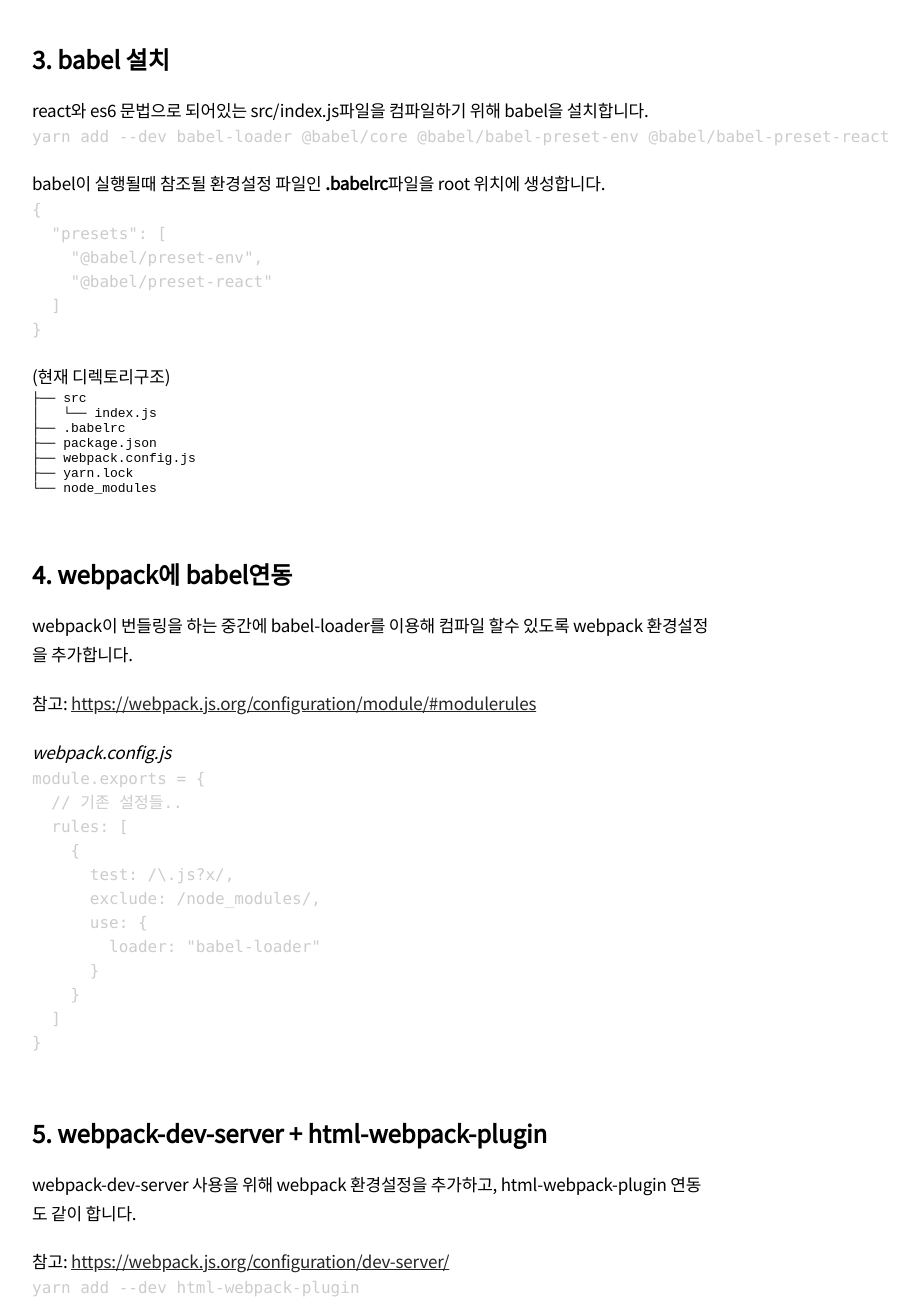
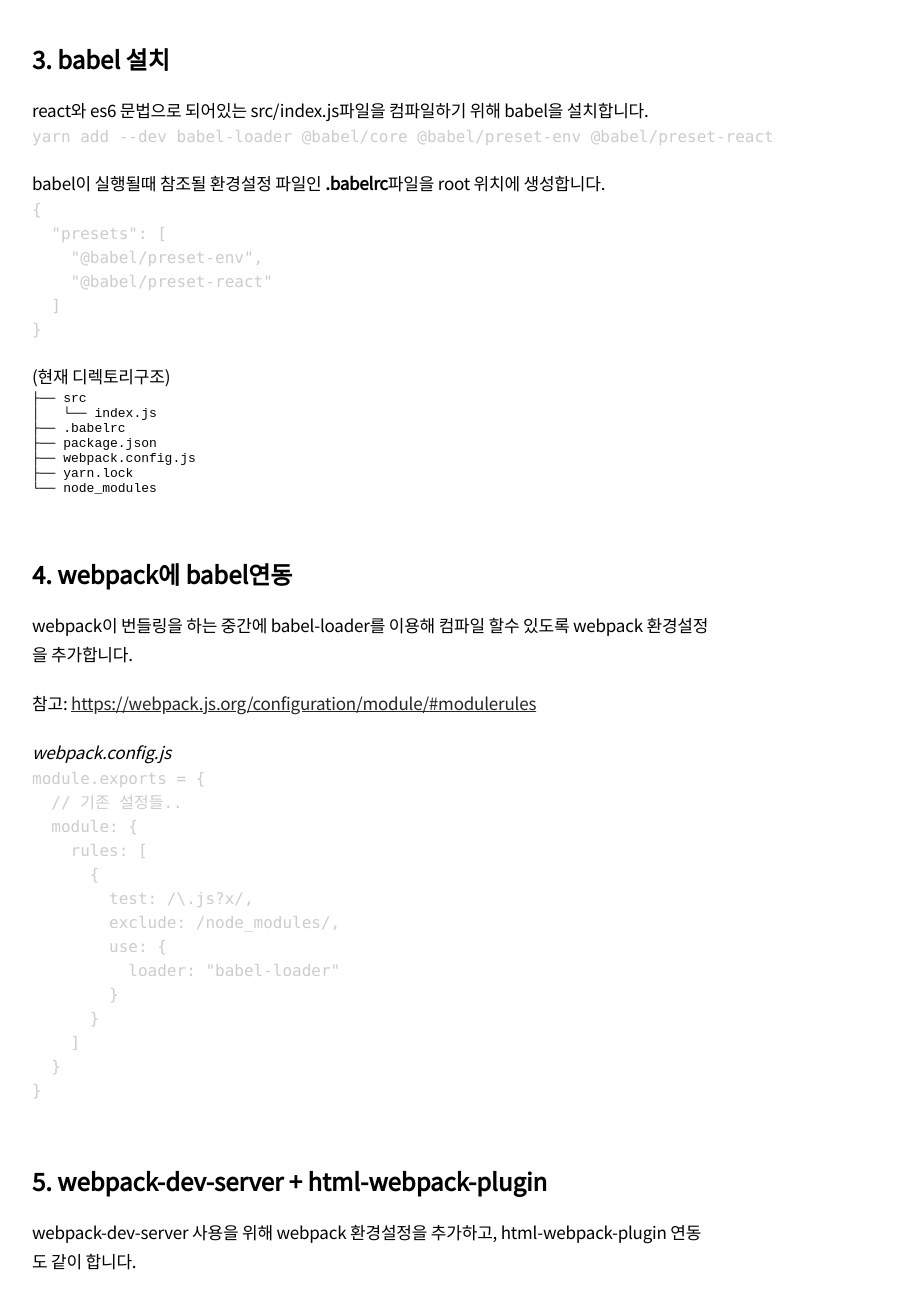
Before and after one commit to kibaek-kimm/blog, a Gatsby site: page /post/study/etc/setup-react/ in a window 1280 px wide. Shown: the part 1875-3175 px from the top of the page, without its empty margins (268-1187 px from the left). Built offline with nearby package versions, Linux system fonts and the light colour scheme; Gatsby itself is replaced by a stand-in of ours; some packages are replaced by stand-ins of ours; code samples lack their colours.

Commit message:
fix: 설치 라이브러리 이름 수정

````diff
--- a/src/post/study/etc/setup-react.md
+++ b/src/post/study/etc/setup-react.md
@@ -75,7 +75,7 @@ module.exports = {
 ## 3. babel 설치
  react와 es6 문법으로 되어있는 src/index.js파일을 컴파일하기 위해 babel을 설치합니다.
  ```bash
- yarn add --dev babel-loader @babel/core @babel/babel-preset-env @babel/babel-preset-react
+ yarn add --dev babel-loader @babel/core @babel/preset-env @babel/preset-react
 ```
 
 babel이 실행될때 참조될 환경설정 파일인 **.babelrc**파일을 root 위치에 생성합니다.
@@ -108,15 +108,17 @@ webpack이 번들링을 하는 중간에 babel-loader를 이용해 컴파일 할
 ```javascript
 module.exports = {
   // 기존 설정들..
-  rules: [
-    {
-      test: /\.js?x/,
-      exclude: /node_modules/,
-      use: {
-        loader: "babel-loader"
+  module: {
+    rules: [
+      {
+        test: /\.js?x/,
+        exclude: /node_modules/,
+        use: {
+          loader: "babel-loader"
+        }
       }
-    }
-  ]
+    ]
+  }
 }
 
 ```
````
